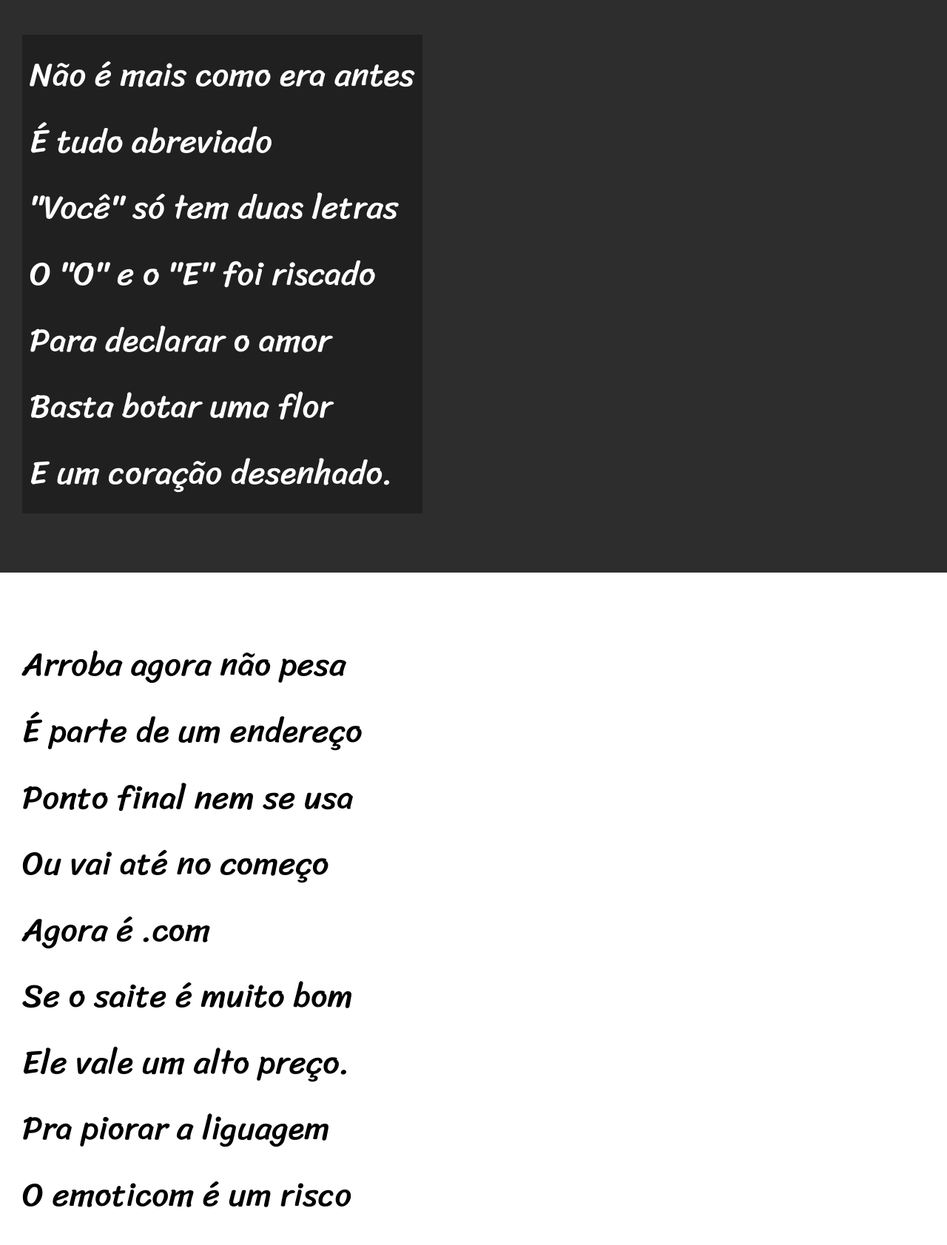
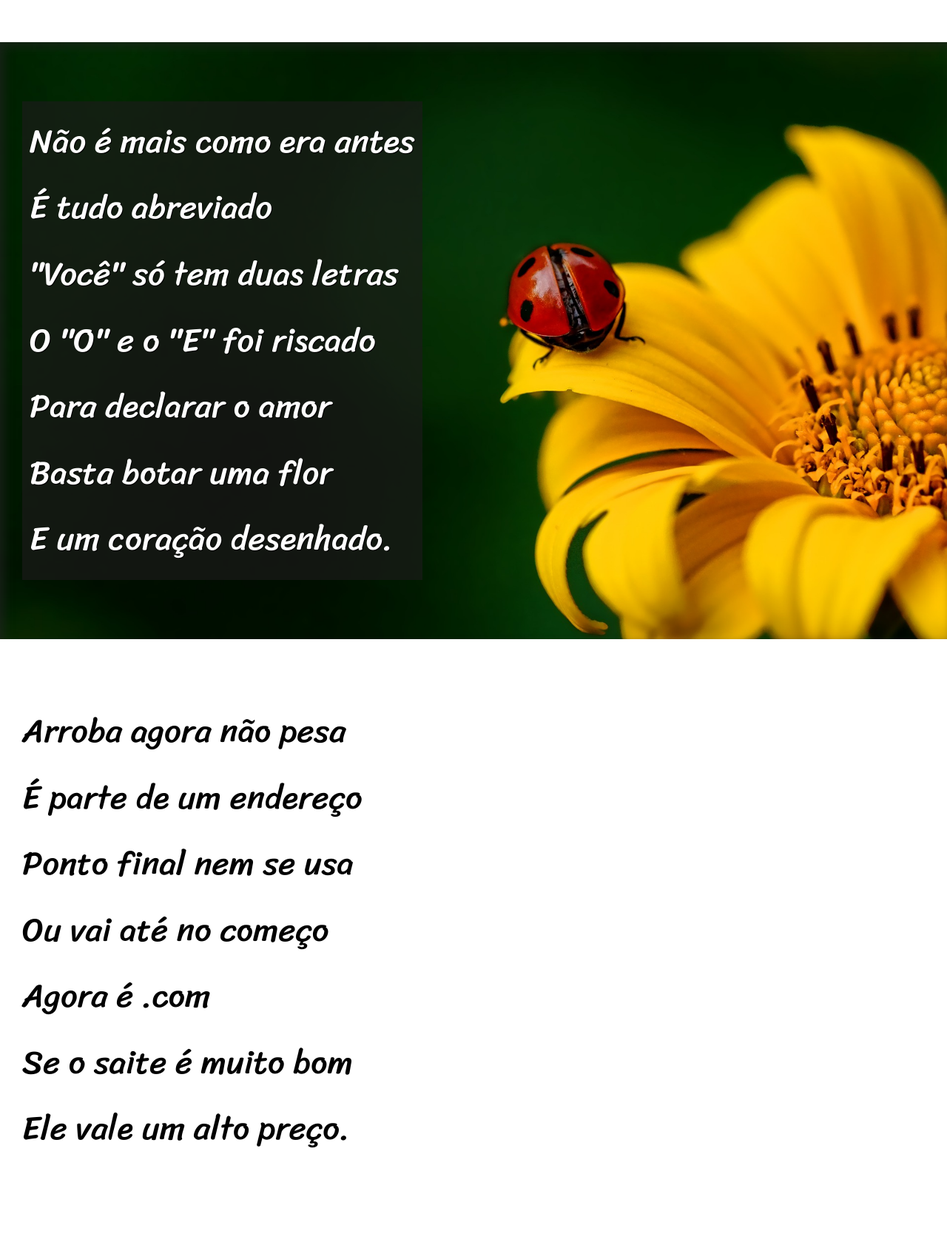
Before and after one commit to JailsonFr/Html-CSS, a plain HTML site: page Desafios/d011explained/index.html in a window 1280 px wide. Shown: the part 1080-2763 px from the top of the page at 74% size. Drawn offline with Linux system fonts and the light colour scheme.

Commit message:
finalizado d011 explained

```diff
--- a/Desafios/d011explained/index.html
+++ b/Desafios/d011explained/index.html
@@ -28,7 +28,7 @@
         </p>
     </section>
 
-    <section class="imagem">
+    <section class="imagem" id="img01">
         <p>
             Não é mais como era antes <br>
             É tudo abreviado <br>
@@ -48,7 +48,9 @@
             Ou vai até no começo <br>
             Agora é .com <br>
             Se o saite é muito bom <br>
-            Ele vale um alto preço. <br>
+            Ele vale um alto preço.
+        </p>
+        <p>
             Pra piorar a liguagem <br>
             O emoticom é um risco <br>
             Tem símbolo para tudo <br>
@@ -59,7 +61,7 @@
         </p>
     </section>
 
-    <section class="imagem">
+    <section class="imagem" id="img02">
         <p>
             Tenho saudade das cartas <br>
             Escritas com a própria mão <br>
@@ -79,7 +81,9 @@
             A pessoa foi embora <br>
             Abriu outro aplicativo <br>
             O mundo ficou cativo <br>
-            Da tecnologia do agora. <br>
+            Da tecnologia do agora.
+        </p>
+        <p>
             Felizmente, pra orar <br>
             Não precisa de internet <br>
             Deus escuta todo mundo <br>
--- a/Desafios/d011explained/style.css
+++ b/Desafios/d011explained/style.css
@@ -57,23 +57,41 @@ section{
     font-size: 3.5vw;
 }
 
+section p{
+    padding-bottom: 2em;
+}
+
 section.normal{
     background-color: white;
     color: black;
 }
 
-section.imagem{
+section.imagem {
     background-color: rgb(45, 45, 45);
-    color: white
+    color: white;
+    box-shadow: inset 6px 6px 13px 0px rgba(35, 35, 35, 0.623);
 }
 
 section.imagem p{
     display: inline-block;
-    background-color: rgb(32, 32, 32);
+    background-color: rgba(28, 27, 27, 0.642);
     padding: 10px;
-
+    text-shadow: 1px 1px 0px black;
 }
 
+section#img01 {
+    background-image: url(imagens/background001.jpg);
+    background-position: right center;
+    background-size: cover;
+    background-attachment: fixed;
+}
+
+section#img02 {
+    background-image: url(imagens/background002.jpg);
+    background-position: left center;
+    background-size: cover;
+    background-attachment: fixed;
+}
 footer {
     background-color: black;
     color: white;
```
